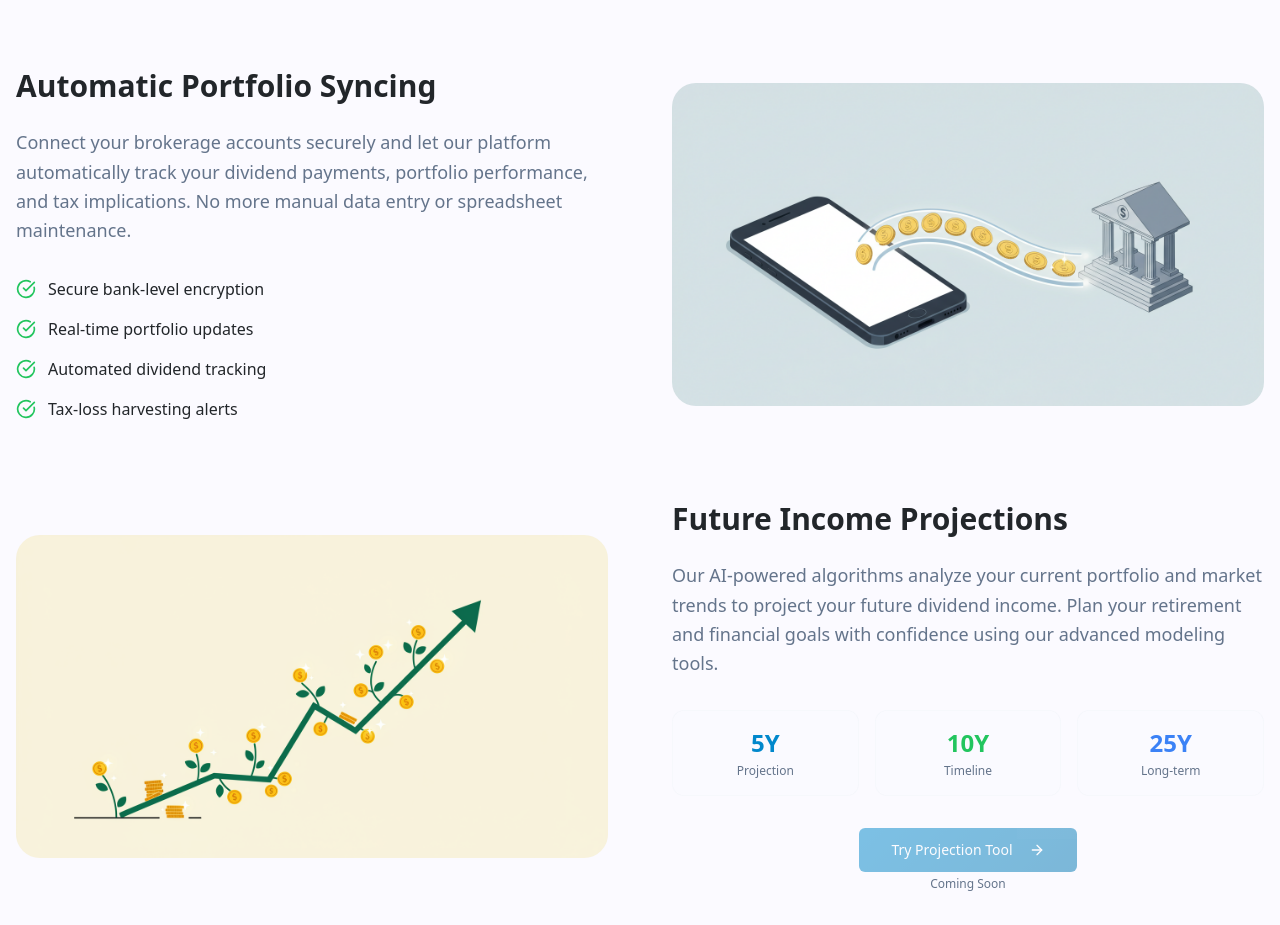
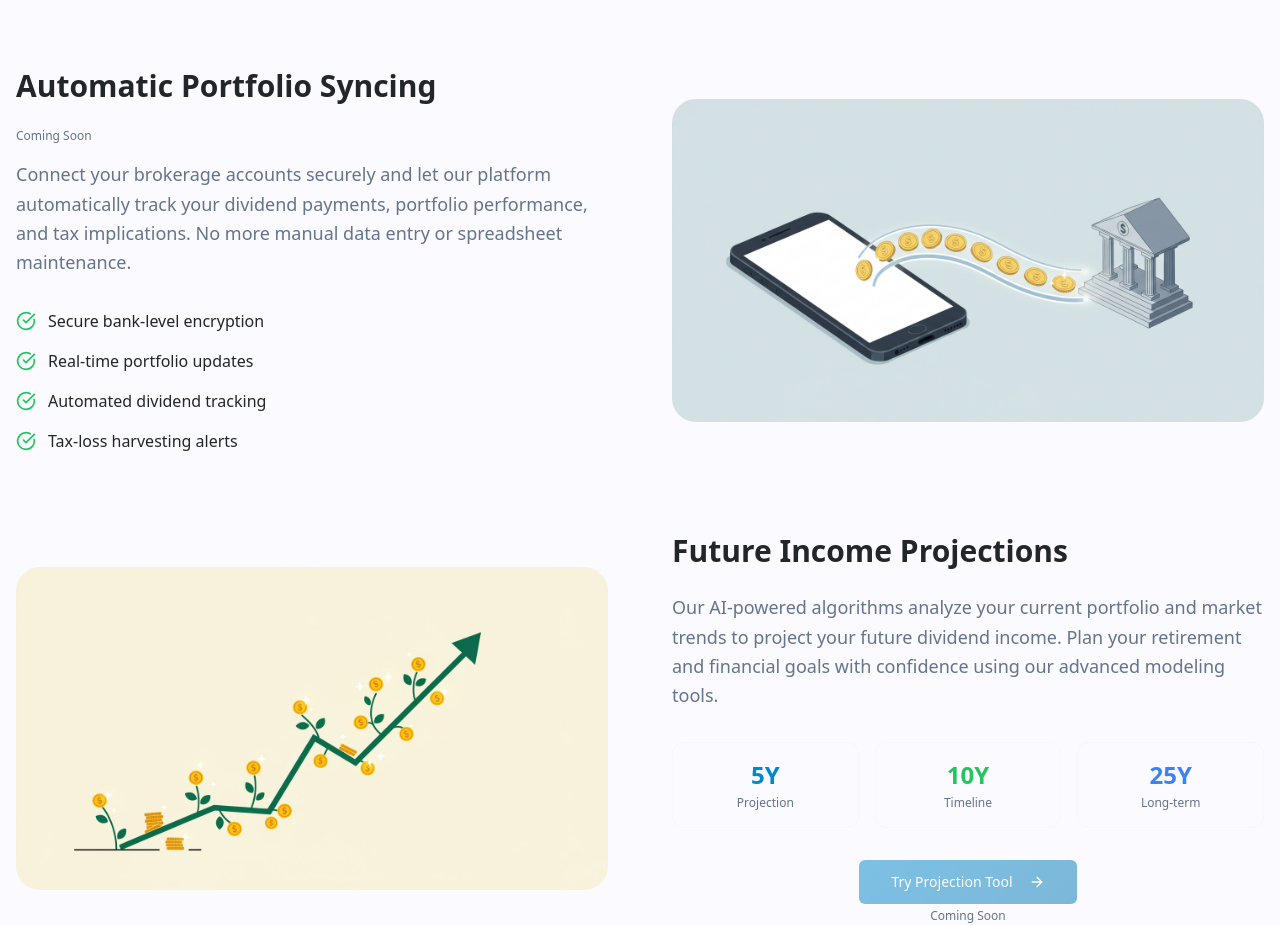
Before and after one commit to geokent/dividend-drip-tracker, a React (Vite) app: page / in a window 1280 px wide. Shown: the part 5004-5929 px from the top of the page. Built offline with nearby package versions, Linux system fonts and the light colour scheme.

Commit message:
Add 'Coming Soon' text
Add 'Coming Soon' text under the 'Automatic Portfolio Syncing' header.

```diff
--- a/src/components/LandingPageV2.tsx
+++ b/src/components/LandingPageV2.tsx
@@ -647,6 +647,7 @@ const LandingPageV2 = () => {
               <h3 className="text-2xl lg:text-3xl font-bold text-foreground mb-6">
                 Automatic Portfolio Syncing
               </h3>
+              <p className="text-xs text-muted-foreground mb-4 font-medium">Coming Soon</p>
               <p className="text-lg text-muted-foreground mb-8 leading-relaxed">
                 Connect your brokerage accounts securely and let our platform automatically
                 track your dividend payments, portfolio performance, and tax implications.
```
